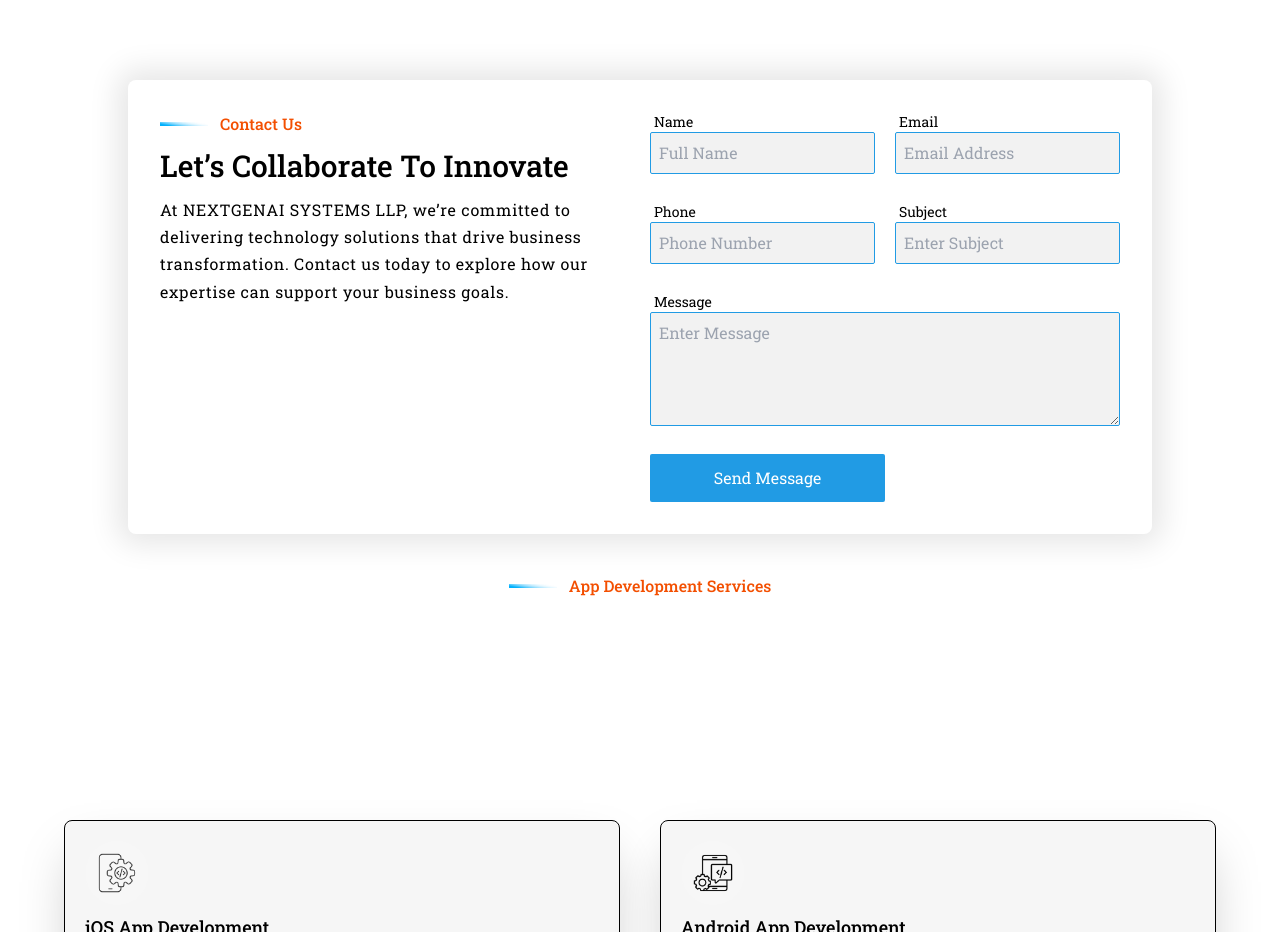
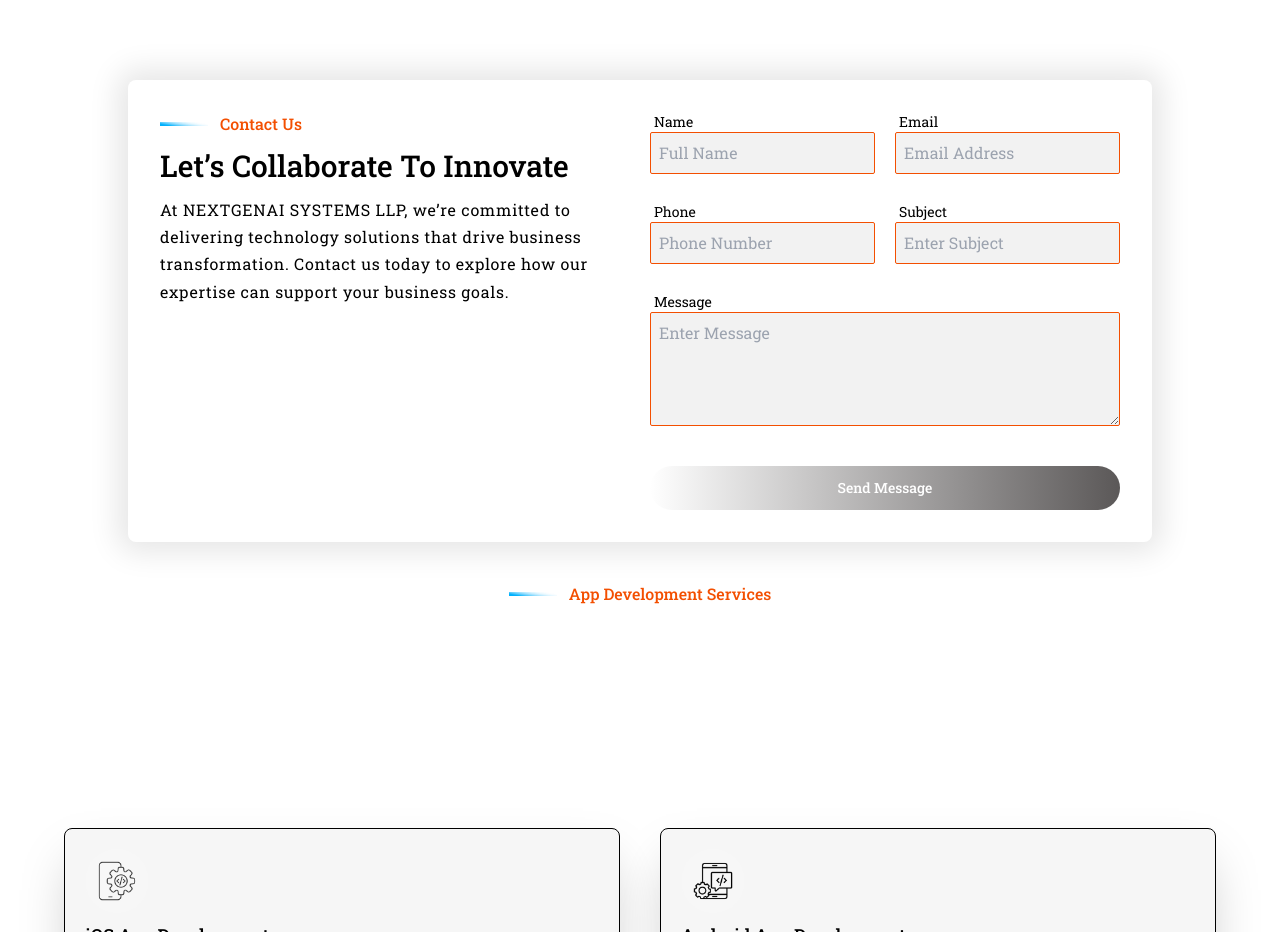
Before and after one commit to remeessalam/nextgenai, a React (Create React App) app: page /app-development in a window 1280 px wide. Shown: the part 800-1732 px from the top of the page. Built offline with nearby package versions, Linux system fonts and the light colour scheme.

Commit message:
change done

```diff
--- a/src/components/LandingPages/Form.jsx
+++ b/src/components/LandingPages/Form.jsx
@@ -94,7 +94,7 @@ const Form = () => {
                   </label>
                   <input
                     type="text"
-                    className="border outline-none border-secondary bg-black/5 rounded-sm p-2"
+                    className="border outline-none border-main bg-black/5 rounded-sm p-2"
                     placeholder="Full Name"
                     {...register("name", {
                       required: "Full name is required",
@@ -117,7 +117,7 @@ const Form = () => {
                   </label>
                   <input
                     type="email"
-                    className="border outline-none border-secondary bg-black/5 rounded-sm p-2"
+                    className="border outline-none border-main bg-black/5 rounded-sm p-2"
                     placeholder="Email Address"
                     {...register("email", {
                       required: "Email is required",
@@ -139,7 +139,7 @@ const Form = () => {
                   </label>
                   <input
                     type="tel"
-                    className="border outline-none border-secondary bg-black/5 rounded-sm p-2"
+                    className="border outline-none border-main bg-black/5 rounded-sm p-2"
                     placeholder="Phone Number"
                     {...register("phone", {
                       required: "Phone number is required",
@@ -160,7 +160,7 @@ const Form = () => {
                   </label>
                   <input
                     type="text"
-                    className="border outline-none border-secondary bg-black/5 rounded-sm p-2"
+                    className="border outline-none border-main bg-black/5 rounded-sm p-2"
                     placeholder="Enter Subject"
                     {...register("subject", {
                       required: "Subject is required",
@@ -184,7 +184,7 @@ const Form = () => {
                 </label>
                 <textarea
                   type="text"
-                  className="border outline-none border-secondary bg-black/5 rounded-sm p-2"
+                  className="border outline-none border-main bg-black/5 rounded-sm p-2"
                   placeholder="Enter Message"
                   rows="4"
                   {...register("message", {
@@ -205,7 +205,7 @@ const Form = () => {
               <button
                 disabled={isSubmitting}
                 // type="submit"
-                className="px-4 py-3 text-white bg-secondary rounded-sm w-full max-w-[50%]"
+                className="primary-btn mt-3 hover:text-black"
               >
                 Send Message
               </button>
```
